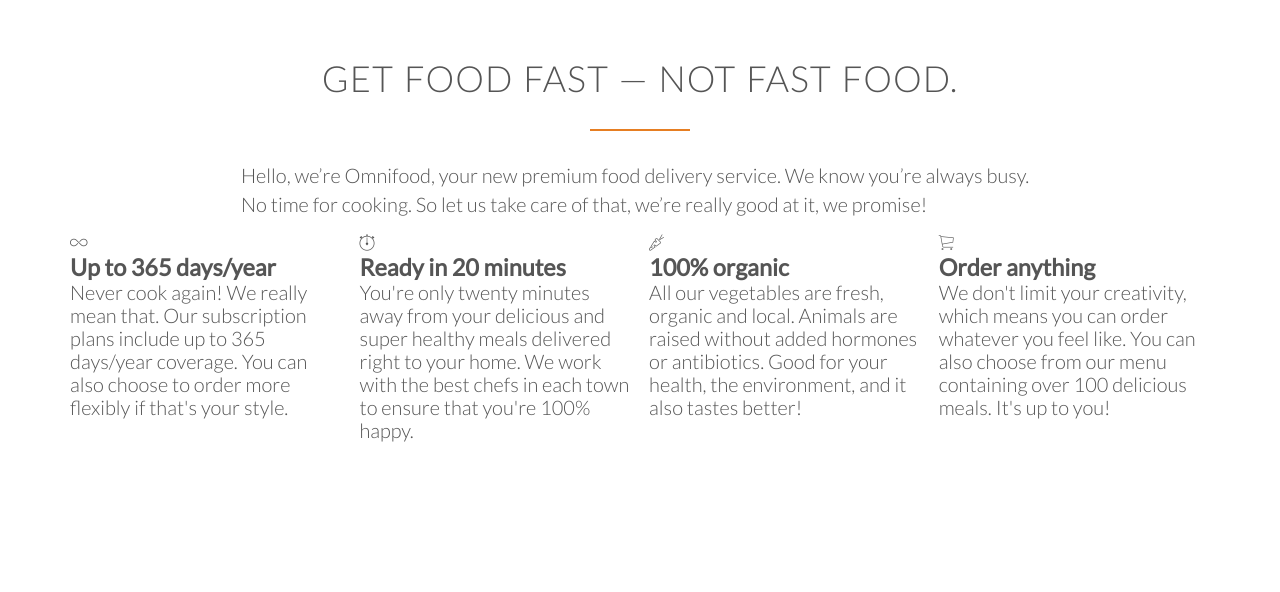
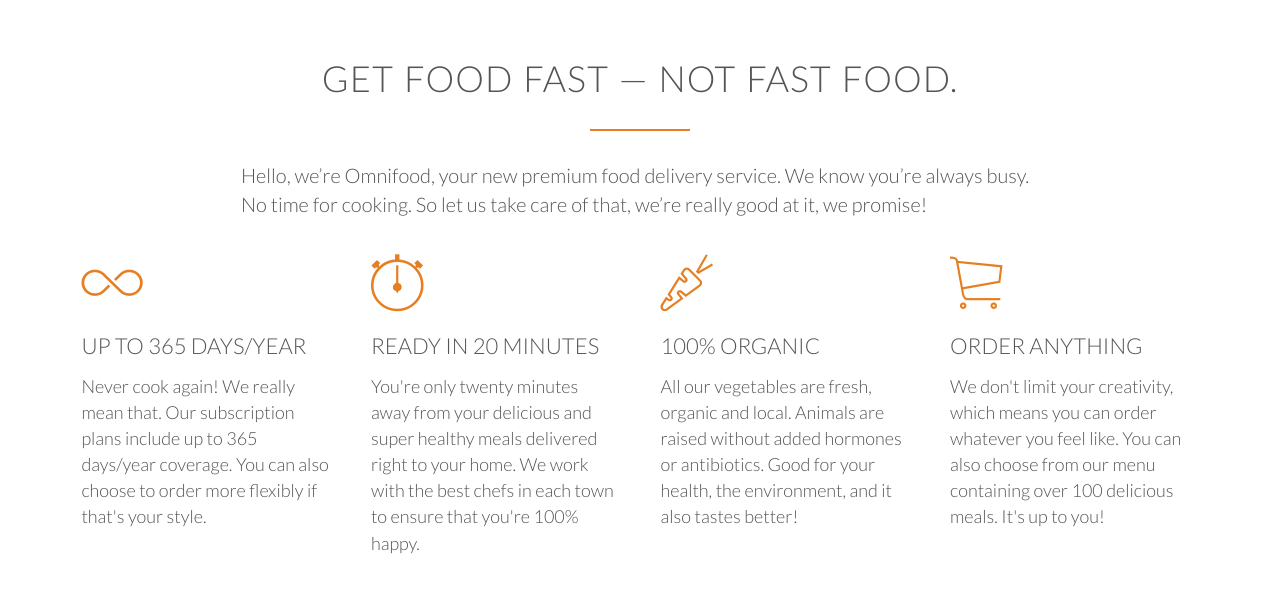
Before and after one commit to lexac1/design-practice, a plain HTML site: page index.html in a window 1280 px wide. Shown: the part 822-1414 px from the top of the page. Before the commit the page ends 1355 px from the top, so only its background shows below. Drawn offline with Linux system fonts and the light colour scheme; files whose address does not match are found by name.

Commit message:
Adds icon and feature box styles

```diff
--- a/index.html
+++ b/index.html
@@ -42,29 +42,29 @@
 		</div>
 
 		<div class="row">
-			<div class="col span-1-of-4">
-				<i class="ion-ios-infinite-outline"></i>
+			<div class="col span-1-of-4 box">
+				<i class="ion-ios-infinite-outline icon-big"></i>
 				<h3>Up to 365 days/year</h3>
 				<p>
 					Never cook again! We really mean that. Our subscription plans include up to 365 days/year coverage. You can also choose to order more flexibly if that's your style.
 				</p>
 			</div>
-			<div class="col span-1-of-4">
-				<i class="ion-ios-stopwatch-outline"></i>
+			<div class="col span-1-of-4 box">
+				<i class="ion-ios-stopwatch-outline icon-big"></i>
 				<h3>Ready in 20 minutes</h3>
 				<p>
 					You're only twenty minutes away from your delicious and super healthy meals delivered right to your home. We work with the best chefs in each town to ensure that you're 100% happy.
 				</p>
 			</div>
-			<div class="col span-1-of-4">
-				<i class="ion-ios-nutrition-outline"></i>
+			<div class="col span-1-of-4 box">
+				<i class="ion-ios-nutrition-outline icon-big"></i>
 				<h3>100% organic</h3>
 				<p>
 					All our vegetables are fresh, organic and local. Animals are raised without added hormones or antibiotics. Good for your health, the environment, and it also tastes better!
 				</p>
 			</div>
-			<div class="col span-1-of-4">
-				<i class="ion-ios-cart-outline"></i>
+			<div class="col span-1-of-4 box">
+				<i class="ion-ios-cart-outline icon-big"></i>
 				<h3>Order anything</h3>
 				<p>
 					We don't limit your creativity, which means you can order whatever you feel like. You can also choose from our menu containing over 100 delicious meals. It's up to you!
--- a/resources/css/style.css
+++ b/resources/css/style.css
@@ -45,14 +45,18 @@ section {
 	padding: 80px 0;
 }
 
+.box {
+	padding: 1%;
+}
+
 
 /* ---- HEADINGS ---- */
 
 h1,
-h2 {
+h2,
+h3 {
 	font-weight: 300;
 	text-transform: uppercase;
-	letter-spacing: 1px;
 }
 
 h1 {
@@ -61,6 +65,7 @@ h1 {
 	color: #fff;
 	font-size: 240%;
 	word-spacing: 4px;
+	letter-spacing: 1px;
 }
 
 h2 {
@@ -68,6 +73,12 @@ h2 {
 	word-spacing: 2px;
 	text-align: center;
 	margin-bottom: 30px;
+	letter-spacing: 1px;
+}
+
+h3 {
+	font-size: 110%;
+	margin-bottom: 15px;
 }
 
 h2:after {
@@ -86,6 +97,20 @@ h2:after {
 	line-height: 145%;
 	width: 70%;
 	margin-left: 15%;
+}
+
+.box p {
+	font-size: 90%;
+	line-height: 145%;
+}
+
+/* ---- ICONS ---- */
+
+.icon-big {
+	font-size: 350%;
+	display: block;
+	color: #e67e22;
+	margin-bottom: 10px;
 }
 
 
```
Also changed, not shown: 1 other file.
